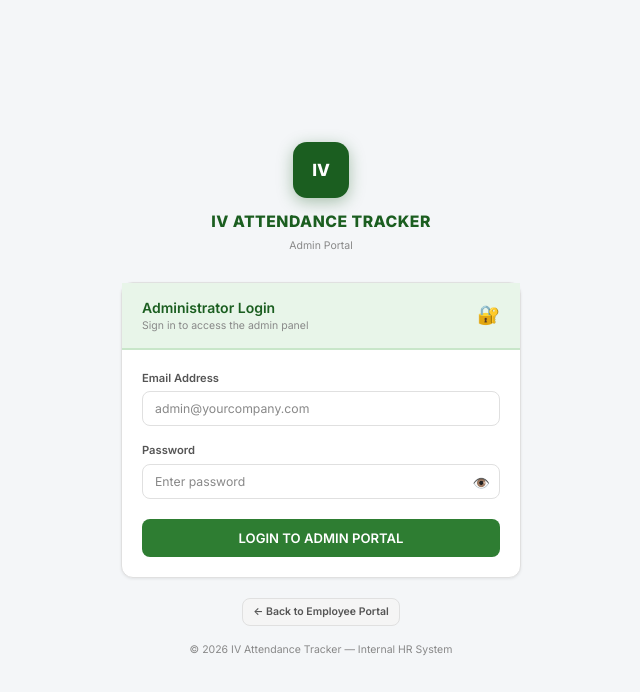
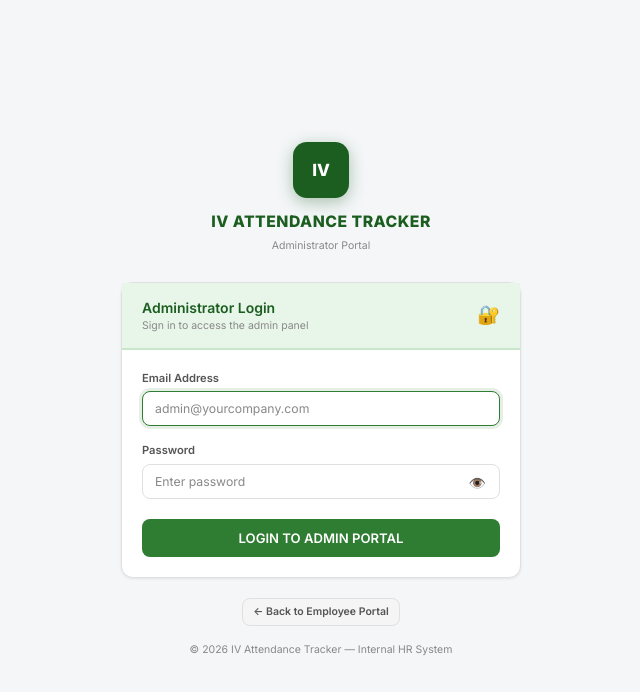
Before and after one commit to webrocoder-star/IV, a Next.js app: page /admin/login in a window 1280 px wide. Shown: the top 692 px of the page, without its empty margins (319-959 px from the left). Built offline with nearby package versions, Linux system fonts and the light colour scheme; no server answers.

Commit message:
Add files via upload

```diff
--- a/src/app/admin/login/page.tsx
+++ b/src/app/admin/login/page.tsx
@@ -1,43 +1,85 @@
 "use client";
 
-import { useState, useEffect } from "react";
+import { useState, useRef, useCallback } from "react";
 import { useRouter } from "next/navigation";
 import { createClient } from "@/lib/supabase/client";
 import Link from "next/link";
 
+// Create client once outside component
+const supabase = createClient();
+
 export default function AdminLoginPage() {
   const router = useRouter();
-  const supabase = createClient();
   const [email, setEmail] = useState("");
   const [password, setPassword] = useState("");
   const [showPass, setShowPass] = useState(false);
   const [error, setError] = useState("");
   const [loading, setLoading] = useState(false);
+  const submittingRef = useRef(false);
 
-  useEffect(() => {
-    supabase.auth.getUser().then(({ data: { user } }) => {
-      if (user) router.replace("/admin/dashboard");
-    });
-  }, []);
+  const handleSubmit = useCallback(async (e: React.FormEvent) => {
+    e.preventDefault();
+    if (submittingRef.current) return; // prevent double submit
+    if (!email.trim() || !password.trim()) {
+      setError("Please enter both email and password.");
+      return;
+    }
+    submittingRef.current = true;
+    setError("");
+    setLoading(true);
 
-  const handleSubmit = async (e: React.FormEvent) => {
-    e.preventDefault();
-    if (!email || !password) { setError("Please enter email and password."); return; }
-    setError(""); setLoading(true);
-    const { error: err } = await supabase.auth.signInWithPassword({ email, password });
-    if (err) { setError(err.message); setLoading(false); return; }
-    router.push("/admin/dashboard"); router.refresh();
-  };
+    try {
+      const { data, error: err } = await supabase.auth.signInWithPassword({
+        email: email.trim(),
+        password: password.trim(),
+      });
+
+      if (err) {
+        setError(err.message === "Invalid login credentials"
+          ? "Incorrect email or password. Please try again."
+          : err.message
+        );
+        return;
+      }
+
+      if (data.user) {
+        router.push("/admin/dashboard");
+        router.refresh();
+      }
+    } catch {
+      setError("Connection error. Please check your internet and try again.");
+    } finally {
+      setLoading(false);
+      submittingRef.current = false;
+    }
+  }, [email, password, router]);
 
   return (
-    <div style={{ minHeight: "100vh", background: "var(--bg)", display: "flex", flexDirection: "column", alignItems: "center", justifyContent: "center", padding: "24px" }}>
+    <div style={{
+      minHeight: "100vh",
+      background: "var(--bg)",
+      display: "flex",
+      flexDirection: "column",
+      alignItems: "center",
+      justifyContent: "center",
+      padding: "24px"
+    }}>
       {/* Brand Header */}
       <div style={{ textAlign: "center", marginBottom: "28px" }}>
-        <div style={{ width: 56, height: 56, background: "var(--primary)", borderRadius: 14, display: "flex", alignItems: "center", justifyContent: "center", margin: "0 auto 12px", boxShadow: "0 4px 16px rgba(27,94,32,0.35)" }}>
+        <div style={{
+          width: 56, height: 56,
+          background: "var(--primary)",
+          borderRadius: 14,
+          display: "flex", alignItems: "center", justifyContent: "center",
+          margin: "0 auto 12px",
+          boxShadow: "0 4px 16px rgba(27,94,32,0.35)"
+        }}>
           <span style={{ color: "#fff", fontWeight: 800, fontSize: "1.2rem" }}>IV</span>
         </div>
-        <div style={{ fontSize: "1.125rem", fontWeight: 800, color: "var(--primary)", letterSpacing: 0.5 }}>IV ATTENDANCE TRACKER</div>
-        <div className="hint" style={{ marginTop: 4 }}>Admin Portal</div>
+        <div style={{ fontSize: "1.125rem", fontWeight: 800, color: "var(--primary)", letterSpacing: 0.5 }}>
+          IV ATTENDANCE TRACKER
+        </div>
+        <div className="hint" style={{ marginTop: 4 }}>Administrator Portal</div>
       </div>
 
       {/* Login Card */}
@@ -51,29 +93,72 @@ export default function AdminLoginPage() {
         </div>
 
         <form onSubmit={handleSubmit} className="card-body" style={{ display: "flex", flexDirection: "column", gap: "16px" }}>
-          {error && <div className="alert alert-error"><span>⚠️</span><span>{error}</span></div>}
+          {error && (
+            <div className="alert alert-error">
+              <span>⚠️</span>
+              <span>{error}</span>
+            </div>
+          )}
 
           <div className="form-group">
-            <label className="form-label">Email Address</label>
-            <input id="login-email" type="email" className="form-control" value={email}
-              onChange={e => setEmail(e.target.value)} placeholder="admin@yourcompany.com" autoComplete="email" />
+            <label className="form-label" htmlFor="login-email">Email Address</label>
+            <input
+              id="login-email"
+              type="email"
+              className="form-control"
+              value={email}
+              onChange={e => setEmail(e.target.value)}
+              placeholder="admin@yourcompany.com"
+              autoComplete="email"
+              autoFocus
+              disabled={loading}
+            />
           </div>
 
           <div className="form-group">
-            <label className="form-label">Password</label>
+            <label className="form-label" htmlFor="login-password">Password</label>
             <div style={{ position: "relative" }}>
-              <input id="login-password" type={showPass ? "text" : "password"} className="form-control"
-                value={password} onChange={e => setPassword(e.target.value)}
-                placeholder="Enter password" autoComplete="current-password"
-                style={{ paddingRight: 40 }} />
-              <button type="button" onClick={() => setShowPass(!showPass)} style={{ position: "absolute", right: 10, top: "50%", transform: "translateY(-50%)", background: "none", border: "none", cursor: "pointer", color: "var(--text-muted)", fontSize: "1rem" }}>
+              <input
+                id="login-password"
+                type={showPass ? "text" : "password"}
+                className="form-control"
+                value={password}
+                onChange={e => setPassword(e.target.value)}
+                placeholder="Enter password"
+                autoComplete="current-password"
+                style={{ paddingRight: 44 }}
+                disabled={loading}
+              />
+              <button
+                type="button"
+                onClick={() => setShowPass(v => !v)}
+                style={{
+                  position: "absolute", right: 10, top: "50%",
+                  transform: "translateY(-50%)",
+                  background: "none", border: "none",
+                  cursor: "pointer", color: "var(--text-muted)", fontSize: "1rem",
+                  padding: "4px"
+                }}
+                tabIndex={-1}
+              >
                 {showPass ? "🙈" : "👁️"}
               </button>
             </div>
           </div>
 
-          <button id="login-btn" type="submit" className="btn btn-primary btn-lg w-full" disabled={loading} style={{ marginTop: 4 }}>
-            {loading ? <><span className="spinner" style={{ width: 16, height: 16, borderWidth: 2, borderColor: "rgba(255,255,255,0.3)", borderTopColor: "#fff" }} />Signing in...</> : "LOGIN TO ADMIN PORTAL"}
+          <button
+            id="login-btn"
+            type="submit"
+            className="btn btn-primary btn-lg w-full"
+            disabled={loading}
+            style={{ marginTop: 4 }}
+          >
+            {loading ? (
+              <>
+                <span className="spinner" style={{ width: 16, height: 16, borderWidth: 2, borderColor: "rgba(255,255,255,0.3)", borderTopColor: "#fff" }} />
+                Signing in…
+              </>
+            ) : "LOGIN TO ADMIN PORTAL"}
           </button>
         </form>
       </div>
```
